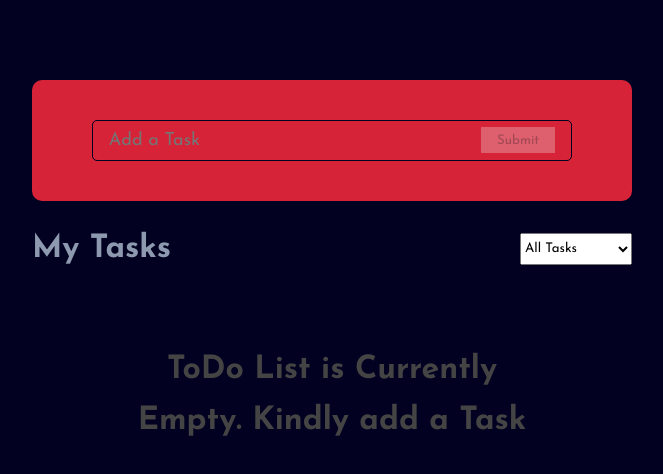
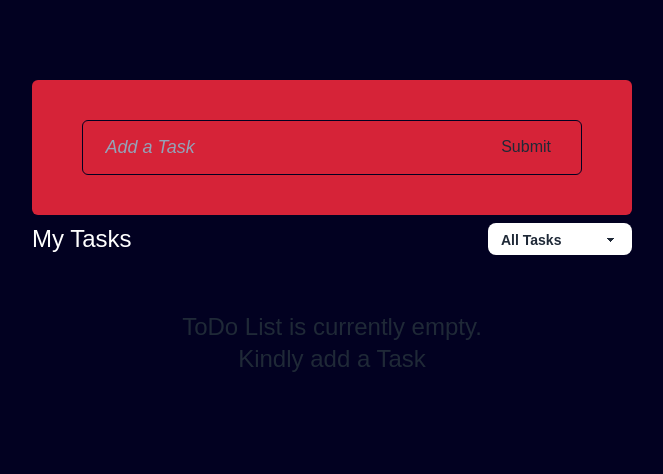
Before and after one commit to Wayskid/ways-advanced-todolist, a React (Create React App) app: page / in a window 1280 px wide. Shown: the top 474 px of the page, without its empty margins (308-971 px from the left). Built offline with nearby package versions, Linux system fonts and the light colour scheme.

Commit message:
App Upgrade

```diff
--- a/package.json
+++ b/package.json
@@ -10,10 +10,11 @@
     "@testing-library/jest-dom": "^5.16.5",
     "@testing-library/react": "^13.4.0",
     "@testing-library/user-event": "^13.5.0",
+    "daisyui": "^2.51.5",
     "react": "^18.2.0",
     "react-dom": "^18.2.0",
     "react-icons": "^4.4.0",
-    "react-scripts": "5.0.1",
+    "react-scripts": "^5.0.1",
     "react-uuid": "^1.0.3",
     "web-vitals": "^2.1.4"
   },
@@ -40,5 +41,8 @@
       "last 1 firefox version",
       "last 1 safari version"
     ]
+  },
+  "devDependencies": {
+    "tailwindcss": "^3.2.7"
   }
 }
--- a/src/App.js
+++ b/src/App.js
@@ -1,55 +1,16 @@
-import { useState } from "react";
 import ListContainer from "./components/ListContainer";
 import Form from "./components/Form";
-import uuid from "react-uuid"
+import { TodoProvider } from "./context/todoContext";
 
 export default function App() {
-    const [listArray, setListArray] = useState([]);
-    const [inputVal, setInputVal] = useState("");
-
-    function handleTaskTyping(e) {
-      setInputVal(e.target.value);
-    }
-
-    function handleTaskSubmit(e) {
-      e.preventDefault()
-
-      if(inputVal.trim()){
-        setListArray(prevList=>{
-          return [
-            ...prevList,
-            {
-              id: uuid(),
-              text: inputVal,
-              completed: false
-            }
-          ]
-        })
-      }
-
-      setInputVal("")
-    }
-
-
-
-
-
 
 
     return (
-        <div className="containerBody">
-            <Form
-              handleTaskTyping={handleTaskTyping}
-              inputVal={inputVal}
-              handleTaskSubmit={handleTaskSubmit}
-            />
-
-            <ListContainer
-              listArray={listArray}
-              setListArray={setListArray}
-              setInputVal={setInputVal}
-            />
-
+      <TodoProvider>
+        <div className="grid gap-2 w-containerWidth">
+            <Form />
+            <ListContainer />
         </div>
+      </TodoProvider>
     );
 }
--- a/src/components/Form.jsx
+++ b/src/components/Form.jsx
@@ -1,20 +1,24 @@
+import { useContext } from "react"
+import todoContext from "../context/todoContext"
 
 
-export default function Form({ handleTaskTyping, inputVal, handleTaskSubmit }) {
+export default function Form() {
+
+    const {handleTaskTyping, inputVal, handleTaskSubmit} = useContext(todoContext)
 
   return (
-    <form>
-        <div className="inputCont">
+    <form className="bg-clr-primary-600 py-[2.5rem] rounded-md flex justify-center">
+        <div className="inputCont border-[1.8px] border-clr-primary-700 p-[0.4rem] rounded-md  flex w-5/6 justify-center">
             <input
                 type="text"
-                className="taskInput"
+                className="taskInput bg-transparent text-[18px] outline-none w-4/5 p-[0.4rem_1rem] text-clr-neutral-100 placeholder:italic placeholder:text-slate-400 focus:placeholder-transparent"
                 placeholder="Add a Task"
                 onChange={handleTaskTyping}
                 value={inputVal}
             />
             <button
                 type="submit"
-                className="submitTask"
+                className="submitTask w-1/5 rounded-md"
                 onClick={handleTaskSubmit}
                 disabled={inputVal.trim() ? false : true}
             >
--- a/src/components/List.jsx
+++ b/src/components/List.jsx
@@ -2,63 +2,87 @@ import { FontAwesomeIcon } from "@fortawesome/react-fontawesome";
 import { faCheckSquare } from "@fortawesome/free-solid-svg-icons";
 import { faTrashCan } from "@fortawesome/free-solid-svg-icons";
 import { faEdit } from "@fortawesome/free-solid-svg-icons";
+import { useContext } from "react";
+import todoContext from "../context/todoContext";
 
-export default function List({ listArray, setListArray, item, text, setInputVal }) {
+export default function List({item}) {
 
+  //Use Context
+  const {
+    listArray,
+    setListArray,
+    setInputVal,
+  } = useContext(todoContext)
 
-
-
-  function handleChecked(){
+  //Check task to mark it completed
+  function handleChecked() {
     setListArray(
-        listArray.map((el)=>{
-          if(el.id === item.id){
+      listArray.map((el) => {
+        if (el.id === item.id) {
           return {
             ...el,
             completed: !el.completed,
+          };
         }
-          }
-          return el
+        return el;
       })
-      )
+    );
   }
 
-  function handleDelete(){
-    setListArray(listArray.filter(el=>{
-      return item.id !== el.id
-    }))
+  //Delete task
+  function handleDelete() {
+    setListArray(
+      listArray.filter((el) => {
+        return item.id !== el.id;
+      })
+    );
   }
 
+  //Edit task
   function handleEdit() {
-    setListArray(listArray.filter(el=>{
-      setInputVal(item.text)
-      return item.id !== el.id
-    }))
-
-  }
-
-  const completedIconStyle = {
-    color: "green"
+    setListArray(
+      listArray.filter((el) => {
+        setInputVal(item.text);
+        return item.id !== el.id;
+      })
+    );
   }
 
   return (
-    <li className={ `list ${item.completed === true && "completedListStyle"}` }>
-        <p className={ `liText ${item.completed === true && "completedStyle"}` }>{text}</p>
+    <li
+      className={`list ${
+        item.completed === true && "completedListStyle"
+      } text-md p-[0.4rem_0.5rem] flex bg-clr-primary-600 rounded-[5px] items-center gap-[0.5rem] text-clr-neutral-100 group`}
+    >
+      <p
+        className={`liText ${
+          item.completed === true && "completedStyle"
+        } mr-auto break-all text-lg`}
+      >
+        {item.text}
+      </p>
+      <div className="tooltip cursor-pointer" data-tip="Mark Completed">
         <FontAwesomeIcon
           icon={faCheckSquare}
-          className="iconComplete"
+          className="iconComplete hidden group-hover:inline pl-2"
           onClick={handleChecked}
-          style={item.completed === true && completedIconStyle}
+          style={item.completed === true && {color: "green"}}
         />
+      </div>
+      <div className="tooltip cursor-pointer" data-tip="Edit">
         <FontAwesomeIcon
           icon={faEdit}
-            className="iconEdit"
+          className="iconEdit hidden group-hover:inline"
           onClick={handleEdit}
         />
+      </div>
+      <div className="tooltip cursor-pointer" data-tip="Delete">
         <FontAwesomeIcon
           icon={faTrashCan}
-            className="iconDelete"
+          className="iconDelete hidden group-hover:inline"
           onClick={handleDelete}
         />
+      </div>
     </li>
-  )
+  );
 }
--- a/src/components/ListContainer.jsx
+++ b/src/components/ListContainer.jsx
@@ -1,17 +1,24 @@
-import { useEffect, useState } from "react"
+import { useContext, useEffect, useState } from "react"
+import todoContext from "../context/todoContext"
 import List from "./List"
-export default function ListContainer({ listArray, handleChecked, setListArray, setInputVal}) {
+export default function ListContainer() {
 
+    //Use Context
+    const { listArray } = useContext(todoContext)
+
+    //State for the select filter button
     const [ selectVal, setSelectVal ] = useState("")
-    const [ taskStatusArray, setTaskStatusArray ] = useState([])
-
-
 
     function handleSelect(e) {
         setSelectVal(e.target.value);
     }
 
-    function filterOnSelect() {
+    //State to hold filtered tasks
+    const [ taskStatusArray, setTaskStatusArray ] = useState([])
+
+
+    //Run filtering on new tasks and filter selection
+    useEffect(()=>{
         if (selectVal === "Completed") {
             setTaskStatusArray(
                 listArray.filter(el=>{
@@ -29,30 +36,23 @@ export default function ListContainer({ listArray, handleChecked, setListArray,
         else {
             setTaskStatusArray(listArray)
         }
-    }
+    }, [selectVal, listArray])
 
 
-
-    useEffect(()=>{filterOnSelect()}, [selectVal, listArray])
-
-
+    //Map List
     const listMapped = taskStatusArray.map(item=>{
         return <List
                     key= {item.id}
-                    listArray={listArray}
-                    handleChecked={handleChecked}
-                    setListArray={setListArray}
                     item={item}
-                    text={item.text}
-                    setInputVal={setInputVal}
                 />
     })
 
     return (
-            <div className="listHeaderCont">
-                <div className="header">
-                    <h1 className="listHeader">My Tasks</h1>
+            <div className="listHeaderContainer grid gap-2 ">
+                <div className="header flex justify-between">
+                    <h1 className=" listHeader text-clr-neutral-100 text-2xl">My Tasks</h1>
                     <select
+                        className="select select-sm"
                         name="taskStatus"
                         onChange={handleSelect}
                     >
@@ -61,7 +61,7 @@ export default function ListContainer({ listArray, handleChecked, setListArray,
                         <option value="Not Completed">Not completed</option>
                     </select>
                 </div>
-                    <ul className="listCont"> {listMapped.length ? listMapped : <h1>ToDo List is Currently Empty. Kindly add a Task</h1>} </ul>
+                    <ul className="listContainer grid gap-2 relative h-40 content-baseline"> {listMapped.length ? listMapped : <h1 className="absolute top-1/2 left-1/2 transform -translate-x-1/2 -translate-y-1/2 text-2xl text-center">{selectVal==="Completed"&&"Completed"} ToDo List is currently empty. Kindly {selectVal==="Completed" ? "complete" : "add"} a Task</h1>}</ul>
             </div>
     )
 }
--- /dev/null
+++ b/src/context/todoContext.js
@@ -0,0 +1,64 @@
+import { createContext, useEffect, useState } from "react";
+import uuid from "react-uuid";
+
+const todoContext = createContext();
+
+export const TodoProvider = ({ children }) => {
+
+  //Task Input
+  const [listArray, setListArray] = useState([]);
+  const [inputVal, setInputVal] = useState("");
+
+  function handleTaskTyping(e) {
+    setInputVal(e.target.value);
+  }
+
+  function handleTaskSubmit(e) {
+    e.preventDefault();
+
+    if (inputVal.trim()) {
+      setListArray((prevList) => {
+        return [
+          ...prevList,
+          {
+            id: uuid(),
+            text: inputVal,
+            completed: false,
+          },
+        ];
+      });
+    }
+
+    setInputVal("");
+  }
+
+  //Local Storage
+  useEffect(()=>{
+    localStorage.setItem("taskList", JSON.stringify(listArray))
+  },[listArray])
+
+  useEffect(()=>{
+    if (localStorage.getItem("tasksList") === null) {
+      localStorage.setItem("taskList", JSON.stringify([]))
+    } else {
+      setListArray(JSON.parse(localStorage.getItem("taskList")))
+    }
+  },[])
+
+  return (
+    <todoContext.Provider
+      value={{
+        handleTaskTyping,
+        inputVal,
+        handleTaskSubmit,
+        listArray,
+        setListArray,
+        setInputVal,
+      }}
+    >
+      {children}
+    </todoContext.Provider>
+  );
+};
+
+export default todoContext;
--- a/src/index.css
+++ b/src/index.css
@@ -1,3 +1,7 @@
+@tailwind base;
+@tailwind components;
+@tailwind utilities;
+
 @import url('https://fonts.googleapis.com/css2?family=Josefin+Sans:wght@400;500;600;700&display=swap');
 
 :root{
@@ -10,17 +14,6 @@
   --clr-neutral-900: #000000;
 }
 
-*{
-  margin: 0;
-  padding: 0;
-  list-style: none;
-  font-family: inherit;
-}
-
-*,*::after,*::before{
-  box-sizing: border-box;
-}
-
 body{
   background-color: var(--clr-primary-700);
   font-family: 'Josefin Sans', sans-serif;
@@ -30,111 +23,20 @@ body{
   display: grid;
   justify-items: center;
   padding-block: 5rem;
-}
-
-.containerBody{
-  display: grid;
-  gap: 2rem;
-  width: min(600px, 95%);
-}
-
-form{
-  background-color: var(--clr-primary-600);
-  padding-block: 2.5rem;
-  border-radius: 10px;
-  display: flex;
-  justify-content: center;
-}
-
-.inputCont{
-  border: 1px solid var(--clr-primary-700);
-  padding: 0.4rem;
-  border-radius: 5px;
-  width: 80%;
-  display: flex;
-  justify-content: center;
-  align-content: center;
-}
-
-.taskInput{
-  background-color: var(--clr-primary-600);
-  border: none;
-  font-size: 18px;
-  width: 80%;
-  color: var(--clr-neutral-100);
-}
-
-.taskInput:focus{
-  outline: none;
-}
-
-.submitTask{
-  padding: 0.4rem 1rem;
-  border-radius: 0px;
-  border: none;
-  cursor: pointer;
+  min-height: 100vh;
+  align-content: baseline;
 }
 
 .submitTask:enabled{
   background-color: var(--clr-primary-700);
   color: var(--clr-neutral-100);
+  transition: all 0.5s ease-in;
 }
 
-.listHeaderCont{
-  display: grid;
-  gap: 2rem;
-}
-
-.header{
-  display: flex;
-  justify-content: space-between;
-  text-align: center;
-}
-
-.listHeader{
-  color: var(--clr-primary-400);
-}
-
-.listCont{
-  display: grid;
-  gap: 0.7rem;
-}
-
-.list{
-  font-size: 18px;
-  padding: 0.6rem 0.5rem;
-  background-color: var(--clr-primary-600);
-  border-radius: 5px;
-  color: var(--clr-neutral-100);
-  display: flex;
-  align-items: center;
-  gap: 0.1rem;
-}
-
-.liText{
-  margin-right: auto;
-}
-
-.iconEdit, .iconDelete, .iconComplete{
-  padding-inline: 0.2rem;
-  font-size: 17px;
-  cursor: pointer;
-  /* color: green; */
-}
 
 .iconEdit:hover, .iconDelete:hover, .iconComplete:hover{
   scale: 1.4;
   transition: all 0.3s;
-}
-
-.listCont h1{
-  color: rgb(68, 68, 68);
-  text-align: center;
-  margin-top: 3rem;
-  width: 70%;
-  display: block;
-  margin-inline: auto;
-  line-height: 1.6em;
 }
 
 .completedStyle{
--- /dev/null
+++ b/tailwind.config.js
@@ -0,0 +1,23 @@
+/** @type {import('tailwindcss').Config} */
+module.exports = {
+  content: ["./src/**/*.{html,js,jsx}"],
+  theme: {
+    extend: {
+      colors: {
+        'clr-neutral-100': '#ffffff',
+        'clr-primary-200': '#edf2f4',
+        'clr-primary-400': '#8d99ae',
+        'clr-primary-600': '#d62338',
+        'clr-primary-700': '#020121',
+        'clr-primary-800': '#d90429',
+        'clr-neutral-900': '#000000'
+      },
+      width: {
+        "containerWidth": "min(600px, 95%)"
+      }
+    },
+  },
+  plugins: [
+    require("daisyui")
+  ],
+}
```
Also changed, not shown: public/index.html (+1 -26 lines), public/manifest.json (deleted), 2 other files (tests, documents, lock files or other folders). Lines whose indentation alone changed are shown as unchanged.
